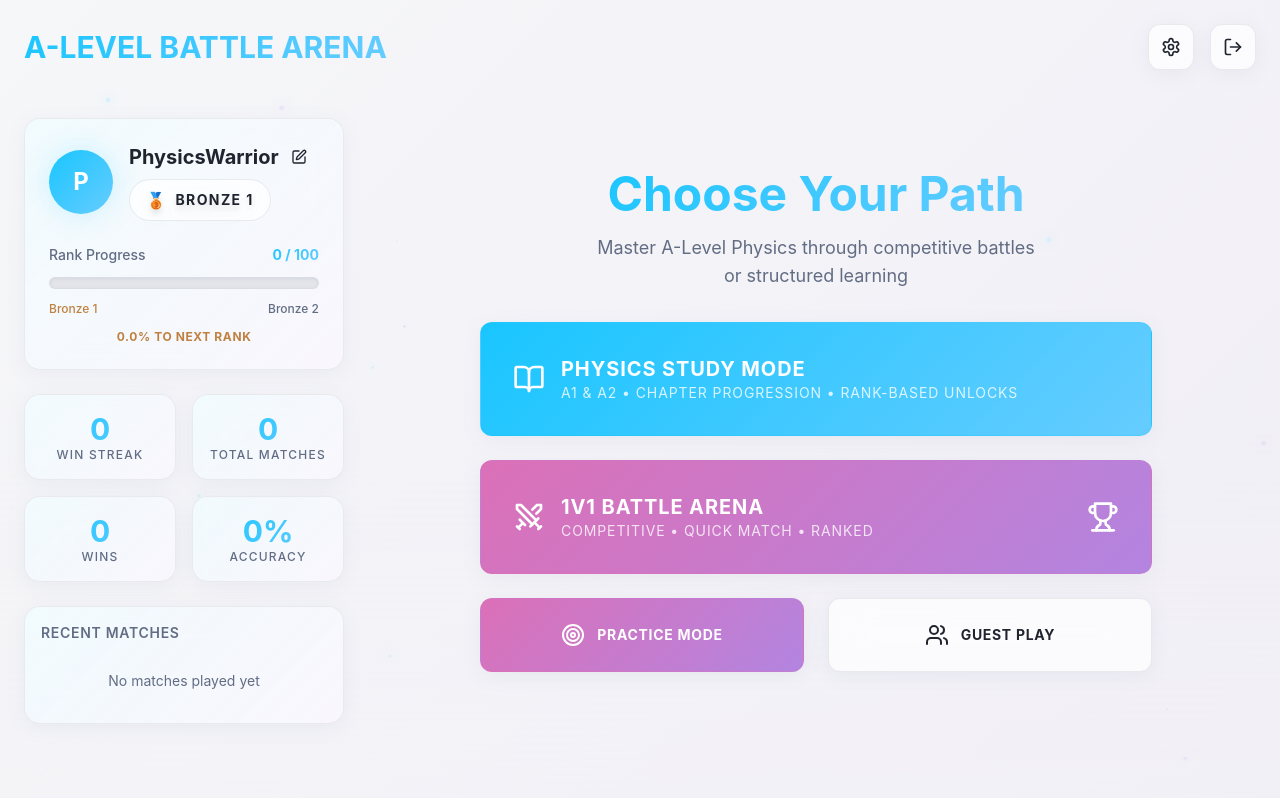
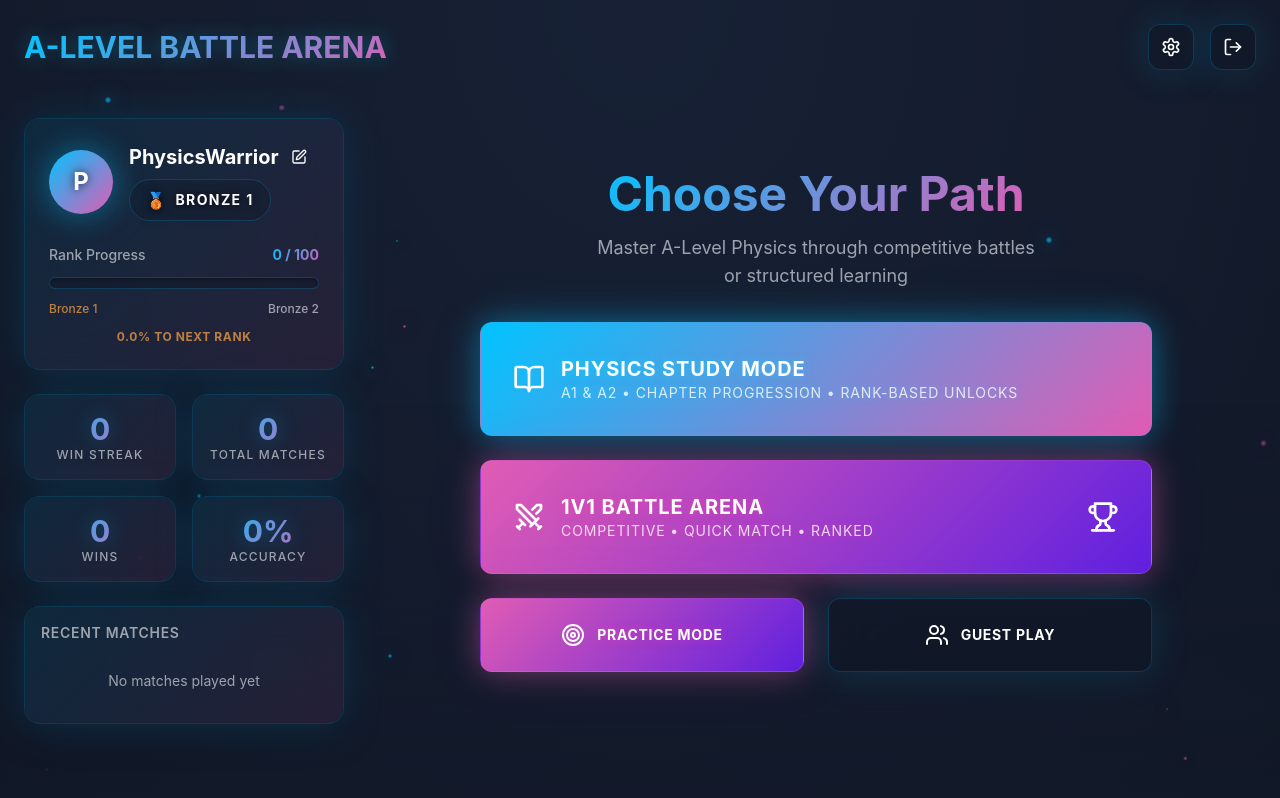
Before and after one commit to EatWheat-25/physics-duel-dash, a React (Vite) app: page / in a window 1280 px wide. Built offline with nearby package versions, Linux system fonts and the light colour scheme.

Commit message:
Reverted to commit 06101171b8b374e8b29e4594cadb989dbee5a6e6

```diff
--- a/src/components/Dashboard.tsx
+++ b/src/components/Dashboard.tsx
@@ -25,10 +25,11 @@ const Dashboard: React.FC<DashboardProps> = ({ onStartBattle, onSelectPhysicsMod
           animate={{ opacity: 1, x: 0 }}
           className="text-3xl font-bold"
           style={{
-            background: 'var(--gradient-primary)',
+            background: 'var(--gradient-cyber)',
             WebkitBackgroundClip: 'text',
             WebkitTextFillColor: 'transparent',
-            backgroundClip: 'text'
+            backgroundClip: 'text',
+            textShadow: '0 0 20px rgba(0, 229, 255, 0.3)'
           }}
         >
           A-LEVEL BATTLE ARENA
@@ -59,11 +60,11 @@ const Dashboard: React.FC<DashboardProps> = ({ onStartBattle, onSelectPhysicsMod
                 <div
                   className="absolute inset-0 rounded-full"
                   style={{
-                    background: 'var(--gradient-primary)',
-                    boxShadow: 'var(--shadow-glow)'
+                    background: 'var(--gradient-cyber)',
+                    boxShadow: 'var(--shadow-cyber-glow)'
                   }}
                 />
-                <span className="relative z-10 text-white font-bold">
+                <span className="relative z-10" style={{ textShadow: '0 0 10px rgba(0, 0, 0, 0.8)' }}>
                   {userData.avatar || userData.username.charAt(0).toUpperCase()}
                 </span>
               </div>
@@ -117,7 +118,7 @@ const Dashboard: React.FC<DashboardProps> = ({ onStartBattle, onSelectPhysicsMod
         >
           <div className="text-center space-y-4">
             <h2 className="text-5xl font-bold mb-4" style={{
-              background: 'var(--gradient-primary)',
+              background: 'var(--gradient-cyber)',
               WebkitBackgroundClip: 'text',
               WebkitTextFillColor: 'transparent',
               backgroundClip: 'text'
@@ -177,7 +178,7 @@ const Dashboard: React.FC<DashboardProps> = ({ onStartBattle, onSelectPhysicsMod
                 Practice Mode
               </motion.button>
               <motion.button
-              className="glassmorphism flex items-center justify-center gap-3 py-6 px-4 rounded-xl font-bold text-sm uppercase tracking-wider transition-all duration-300 hover:bg-white/50 hover:shadow-md"
+                className="glassmorphism flex items-center justify-center gap-3 py-6 px-4 rounded-xl font-bold text-sm uppercase tracking-wider transition-all duration-300 hover:bg-white/10"
                 whileHover={{ scale: 1.02 }}
                 whileTap={{ scale: 0.98 }}
               >
--- a/src/components/RankBadge.tsx
+++ b/src/components/RankBadge.tsx
@@ -34,11 +34,12 @@ const RankBadge: React.FC<RankBadgeProps> = ({
     <motion.div
       className={`inline-flex items-center gap-2 rounded-full font-bold uppercase tracking-widest glassmorphism ${sizeClasses[size]} ${className}`}
       style={{
-        background: `linear-gradient(135deg, ${rankData.gradient}, rgba(195, 100, 255, 0.1))`,
+        background: `linear-gradient(135deg, ${rankData.gradient}, rgba(0, 229, 255, 0.1))`,
         boxShadow: isSigma
-          ? `var(--shadow-soft), 0 0 25px ${rankData.glowColor}60`
-          : `var(--shadow-soft), 0 0 15px ${rankData.glowColor}40`,
-        border: `1px solid ${rankData.glowColor}30`
+          ? `var(--shadow-purple), 0 0 40px ${rankData.glowColor}80`
+          : `var(--shadow-cyber-glow), 0 0 20px ${rankData.glowColor}60`,
+        border: `1px solid ${rankData.glowColor}40`,
+        textShadow: '0 0 10px rgba(0, 0, 0, 0.8)'
       }}
       initial={showAnimation ? { scale: 0, rotate: -180 } : {}}
       animate={showAnimation ? { scale: 1, rotate: 0 } : {}}
@@ -51,8 +52,8 @@ const RankBadge: React.FC<RankBadgeProps> = ({
       whileHover={{
         scale: 1.05,
         boxShadow: isSigma
-          ? `var(--shadow-medium), 0 0 35px ${rankData.glowColor}80`
-          : `var(--shadow-medium), 0 0 25px ${rankData.glowColor}60`,
+          ? `var(--shadow-purple), 0 0 60px ${rankData.glowColor}`
+          : `var(--shadow-intense), 0 0 40px ${rankData.glowColor}80`,
       }}
     >
       <motion.span
--- a/src/components/RankProgressBar.tsx
+++ b/src/components/RankProgressBar.tsx
@@ -17,7 +17,7 @@ const RankProgressBar: React.FC<RankProgressBarProps> = ({ currentPoints, showAn
       <div className="flex justify-between text-sm">
         <span className="text-muted-foreground font-medium">Rank Progress</span>
         <span className="font-bold" style={{
-          background: 'var(--gradient-primary)',
+          background: 'var(--gradient-cyber)',
           WebkitBackgroundClip: 'text',
           WebkitTextFillColor: 'transparent',
           backgroundClip: 'text'
@@ -41,19 +41,19 @@ const RankProgressBar: React.FC<RankProgressBarProps> = ({ currentPoints, showAn
           }}
         />
 
-        {/* Soft shine effect */}
+        {/* Enhanced shine effect */}
         <motion.div
-          className="absolute top-0 left-0 h-full w-12 opacity-40"
+          className="absolute top-0 left-0 h-full w-12 opacity-60"
           style={{
-            background: 'linear-gradient(90deg, transparent, rgba(195, 100, 255, 0.4), transparent)',
+            background: 'linear-gradient(90deg, transparent, rgba(0, 229, 255, 0.6), transparent)',
           }}
           animate={{
             x: [-48, 320],
           }}
           transition={{
-            duration: 3,
+            duration: 2.5,
             repeat: Infinity,
-            repeatDelay: 5,
+            repeatDelay: 4,
             ease: "easeInOut"
           }}
         />
@@ -69,14 +69,14 @@ const RankProgressBar: React.FC<RankProgressBarProps> = ({ currentPoints, showAn
           className="text-xs font-bold tracking-wider"
           style={{
             color: currentRank.color,
-            textShadow: `0 0 5px ${currentRank.color}20`
+            textShadow: `0 0 10px ${currentRank.color}40`
           }}
           animate={showAnimation ? {
             scale: [1, 1.05, 1],
             textShadow: [
-              `0 0 0px ${currentRank.color}20`,
-              `0 0 8px ${currentRank.color}40`,
-              `0 0 3px ${currentRank.color}20`
+              `0 0 0px ${currentRank.color}40`,
+              `0 0 15px ${currentRank.color}80`,
+              `0 0 5px ${currentRank.color}40`
             ]
           } : {}}
           transition={{ duration: 1.2, delay: 1.8 }}
--- a/src/index.css
+++ b/src/index.css
@@ -8,67 +8,66 @@ All colors MUST be HSL.
 
 @layer base {
   :root {
-    /* Light Modern Gaming Theme - Clean & Professional */
-    --background: 220 20% 97%;  /* Light grayish-blue #F8F9FB */
-    --foreground: 220 20% 15%;  /* Dark text */
+    /* Neon Cyber Gaming Theme - Valorant x Duolingo inspired */
+    --background: 221 39% 11%;  /* Deep navy/charcoal #0A0F1C */
+    --foreground: 0 0% 100%;
 
-    --card: 0 0% 100%;
-    --card-foreground: 220 20% 15%;
+    --card: 221 39% 11%;
+    --card-foreground: 0 0% 100%;
 
-    --popover: 0 0% 100%;
-    --popover-foreground: 220 20% 15%;
+    --popover: 221 39% 15%;
+    --popover-foreground: 0 0% 100%;
 
-    --primary: 195 100% 55%;  /* Turquoise #00B8E6 */
-    --primary-foreground: 0 0% 100%;
+    --primary: 194 100% 50%;  /* Electric cyan #00E5FF */
+    --primary-foreground: 221 39% 11%;
 
-    --secondary: 220 15% 90%;
-    --secondary-foreground: 220 20% 15%;
+    --secondary: 221 39% 15%;
+    --secondary-foreground: 0 0% 100%;
 
-    --muted: 220 15% 90%;
-    --muted-foreground: 220 15% 45%;
+    --muted: 221 39% 15%;
+    --muted-foreground: 220 9% 65%;
 
-    --accent: 320 60% 65%;  /* Soft magenta #E063A7 */
+    --accent: 320 68% 62%;  /* Neon magenta #FF3CAC */
     --accent-foreground: 0 0% 100%;
 
-    --destructive: 0 70% 60%;
+    --destructive: 0 84% 60%;
     --destructive-foreground: 0 0% 100%;
 
-    --border: 220 15% 85%;
-    --input: 0 0% 100%;
-    --ring: 195 100% 55%;
+    --border: 221 39% 20%;
+    --input: 221 39% 15%;
+    --ring: 194 100% 50%;
 
-    /* Light Theme Colors */
-    --light-turquoise: 195 100% 55%;    /* #00B8E6 */
-    --light-sky: 200 100% 70%;          /* #33CCFF */
-    --light-pink: 320 60% 65%;          /* #E063A7 */
-    --light-purple: 270 60% 70%;        /* #B084FC */
-    --light-lavender: 260 30% 85%;      /* #E0D4F7 */
+    /* Cyber Neon Colors */
+    --cyber-cyan: 194 100% 50%;      /* #00E5FF */
+    --cyber-pink: 320 68% 62%;       /* #FF3CAC */
+    --cyber-purple: 260 75% 50%;     /* #784BA0 */
+    --cyber-navy: 221 39% 11%;       /* #0A0F1C */
 
-    /* Updated Rank Colors - Lighter & Softer */
-    --rank-bronze: 25 80% 70%;          /* #FFB570 */
-    --rank-silver: 220 15% 75%;         /* #D9E2EC */
-    --rank-gold: 45 90% 70%;            /* #FFE380 */
-    --rank-diamond: 185 85% 75%;        /* #4DDFF6 */
-    --rank-sigma: 270 85% 75%;          /* #C084FC */
+    /* Rank Colors */
+    --rank-bronze: 25 95% 63%;       /* #FF9F45 */
+    --rank-silver: 0 0% 75%;         /* #C0C0C0 */
+    --rank-gold: 51 100% 50%;        /* #FFD700 */
+    --rank-diamond: 185 100% 50%;    /* #00FFF7 */
+    --rank-sigma: 280 100% 56%;      /* #A020F0 */
 
-    /* Light Glassmorphism Effects */
-    --glass-bg: hsla(0, 0%, 100%, 0.7);
-    --glass-border: hsla(220, 15%, 85%, 0.5);
-    --glass-glow: 0 4px 20px hsla(220, 20%, 70%, 0.1);
+    /* Glassmorphism & Glow Effects */
+    --glass-bg: hsla(221, 39%, 11%, 0.4);
+    --glass-border: hsla(194, 100%, 50%, 0.2);
+    --glass-glow: 0 0 40px hsla(194, 100%, 50%, 0.15);
 
-    /* Light Gradients */
-    --gradient-primary: linear-gradient(135deg, hsl(195 100% 55%), hsl(200 100% 70%));
-    --gradient-secondary: linear-gradient(135deg, hsl(320 60% 65%), hsl(270 60% 70%));
-    --gradient-bg: linear-gradient(135deg, hsl(220 20% 97%) 0%, hsl(260 30% 95%) 100%);
-    --gradient-card: linear-gradient(135deg, hsla(0, 0%, 100%, 0.8), hsla(0, 0%, 100%, 0.6));
-    --gradient-subtle: linear-gradient(135deg, hsla(195, 100%, 95%, 0.5), hsla(270, 60%, 95%, 0.3));
+    /* Neon Gradients */
+    --gradient-cyber: linear-gradient(135deg, hsl(194 100% 50%), hsl(320 68% 62%));
+    --gradient-neon: linear-gradient(135deg, hsl(320 68% 62%), hsl(260 75% 50%));
+    --gradient-bg: radial-gradient(ellipse at top, hsl(221 39% 15%) 0%, hsl(221 39% 11%) 100%);
+    --gradient-card: linear-gradient(135deg, hsla(221, 39%, 15%, 0.8), hsla(221, 39%, 20%, 0.4));
+    --gradient-glow: linear-gradient(135deg, hsla(194, 100%, 50%, 0.1), hsla(320, 68%, 62%, 0.1));
 
-    /* Soft Shadows */
-    --shadow-soft: 0 4px 20px hsla(220, 20%, 50%, 0.08);
-    --shadow-medium: 0 8px 30px hsla(220, 20%, 40%, 0.12);
-    --shadow-strong: 0 12px 40px hsla(220, 20%, 30%, 0.15);
-    --shadow-glow: 0 0 30px hsla(195, 100%, 55%, 0.2);
-    --shadow-pink-glow: 0 0 30px hsla(320, 60%, 65%, 0.2);
+    /* Enhanced Shadows */
+    --shadow-cyber-glow: 0 0 30px hsla(194, 100%, 50%, 0.4), 0 0 60px hsla(194, 100%, 50%, 0.1);
+    --shadow-neon-glow: 0 0 30px hsla(320, 68%, 62%, 0.4), 0 0 60px hsla(320, 68%, 62%, 0.1);
+    --shadow-glass: 0 8px 32px hsla(221, 39%, 11%, 0.6);
+    --shadow-intense: 0 0 100px hsla(194, 100%, 50%, 0.3);
+    --shadow-purple: 0 0 40px hsla(280, 100%, 56%, 0.5);
 
     --radius: 1rem;
 
@@ -144,12 +143,12 @@ All colors MUST be HSL.
 }
 
 @layer components {
-  /* Light Modern Gaming Components */
+  /* Cyber Gaming Components */
   .cyber-card {
     @apply rounded-2xl border backdrop-blur-xl;
     background: var(--glass-bg);
     border: 1px solid var(--glass-border);
-    box-shadow: var(--shadow-soft);
+    box-shadow: var(--glass-glow), var(--shadow-glass);
     backdrop-filter: blur(20px);
     position: relative;
   }
@@ -162,41 +161,62 @@ All colors MUST be HSL.
     right: 0;
     bottom: 0;
     border-radius: inherit;
-    background: var(--gradient-subtle);
+    background: var(--gradient-glow);
     z-index: -1;
   }
 
   .cyber-button {
-    @apply px-6 py-4 rounded-xl font-bold text-sm uppercase tracking-wider transition-all duration-300 relative overflow-hidden;
-    background: var(--gradient-primary);
-    box-shadow: var(--shadow-soft);
-    color: white;
-    border: 1px solid hsla(195, 100%, 55%, 0.2);
+    @apply px-6 py-4 rounded-xl font-bold text-sm uppercase tracking-wider transition-all duration-500 relative overflow-hidden;
+    background: var(--gradient-cyber);
+    box-shadow: var(--shadow-cyber-glow);
+    text-shadow: 0 0 10px rgba(0, 229, 255, 0.5);
+    border: 1px solid hsla(194, 100%, 50%, 0.3);
+  }
+
+  .cyber-button::before {
+    content: '';
+    position: absolute;
+    top: 0;
+    left: -100%;
+    width: 100%;
+    height: 100%;
+    background: linear-gradient(90deg, transparent, hsla(194, 100%, 80%, 0.2), transparent);
+    transition: left 0.5s;
+  }
+
+  .cyber-button:hover::before {
+    left: 100%;
   }
 
   .cyber-button:hover {
-    transform: translateY(-2px);
-    box-shadow: var(--shadow-glow);
+    transform: translateY(-3px) scale(1.02);
+    box-shadow: var(--shadow-intense);
+    animation: pulse-glow 2s infinite;
   }
 
   .cyber-button-neon {
-    @apply px-6 py-4 rounded-xl font-bold text-sm uppercase tracking-wider transition-all duration-300 relative overflow-hidden;
-    background: var(--gradient-secondary);
-    box-shadow: var(--shadow-soft);
-    color: white;
-    border: 1px solid hsla(320, 60%, 65%, 0.2);
+    @apply px-6 py-4 rounded-xl font-bold text-sm uppercase tracking-wider transition-all duration-500 relative overflow-hidden;
+    background: var(--gradient-neon);
+    box-shadow: var(--shadow-neon-glow);
+    text-shadow: 0 0 10px rgba(255, 60, 172, 0.5);
+    border: 1px solid hsla(320, 68%, 62%, 0.3);
   }
 
   .cyber-button-neon:hover {
-    transform: translateY(-2px);
-    box-shadow: var(--shadow-pink-glow);
+    transform: translateY(-3px) scale(1.02);
+    box-shadow: 0 0 80px hsla(320, 68%, 62%, 0.4);
+  }
+
+  @keyframes pulse-glow {
+    0%, 100% { box-shadow: var(--shadow-cyber-glow); }
+    50% { box-shadow: var(--shadow-intense); }
   }
 
   .glassmorphism {
     background: var(--glass-bg);
     backdrop-filter: blur(20px);
     border: 1px solid var(--glass-border);
-    box-shadow: var(--shadow-soft);
+    box-shadow: var(--glass-glow);
   }
 
   /* Enhanced Input */
@@ -209,11 +229,11 @@ All colors MUST be HSL.
 
   .cyber-input:focus {
     outline: none;
-    border-color: hsl(195 100% 55%);
-    box-shadow: var(--shadow-glow);
+    border-color: hsl(194 100% 50%);
+    box-shadow: var(--shadow-cyber-glow);
   }
 
-  /* Soft Light Grid Background */
+  /* Animated Cyber Grid Background */
   .cyber-grid {
     position: fixed;
     top: 0;
@@ -221,18 +241,18 @@ All colors MUST be HSL.
     width: 100%;
     height: 100%;
     pointer-events: none;
-    opacity: 0.02;
+    opacity: 0.03;
     z-index: 0;
     background-image:
-      linear-gradient(rgba(195, 100, 255, 0.1) 1px, transparent 1px),
-      linear-gradient(90deg, rgba(195, 100, 255, 0.1) 1px, transparent 1px);
-    background-size: 60px 60px;
-    animation: grid-move 30s linear infinite;
+      linear-gradient(rgba(0, 229, 255, 0.1) 1px, transparent 1px),
+      linear-gradient(90deg, rgba(0, 229, 255, 0.1) 1px, transparent 1px);
+    background-size: 50px 50px;
+    animation: grid-move 20s linear infinite;
   }
 
   @keyframes grid-move {
     0% { transform: translate(0, 0); }
-    100% { transform: translate(60px, 60px); }
+    100% { transform: translate(50px, 50px); }
   }
 
   /* Floating Particles */
@@ -253,13 +273,13 @@ All colors MUST be HSL.
   }
 
   .particle-cyan {
-    background: radial-gradient(circle, hsl(195 100% 85% / 0.6), hsl(195 100% 85% / 0));
-    box-shadow: 0 0 15px hsl(195 100% 70% / 0.3);
+    background: radial-gradient(circle, hsl(194 100% 50% / 0.8), hsl(194 100% 50% / 0));
+    box-shadow: 0 0 20px hsl(194 100% 50% / 0.5);
   }
 
   .particle-pink {
-    background: radial-gradient(circle, hsl(270 60% 85% / 0.6), hsl(270 60% 85% / 0));
-    box-shadow: 0 0 15px hsl(270 60% 70% / 0.3);
+    background: radial-gradient(circle, hsl(320 68% 62% / 0.8), hsl(320 68% 62% / 0));
+    box-shadow: 0 0 20px hsl(320 68% 62% / 0.5);
   }
 
   @keyframes float-particle {
@@ -284,15 +304,21 @@ All colors MUST be HSL.
   /* Progress Bar Enhancements */
   .cyber-progress {
     @apply relative h-3 rounded-full overflow-hidden;
-    background: hsl(220 15% 90%);
+    background: var(--glass-bg);
     border: 1px solid var(--glass-border);
-    box-shadow: inset 0 1px 3px hsla(220, 20%, 50%, 0.1);
+    box-shadow: inset 0 2px 4px rgba(0, 0, 0, 0.3);
   }
 
   .cyber-progress-fill {
     @apply h-full transition-all duration-1000 ease-out;
-    background: var(--gradient-primary);
-    box-shadow: 0 0 15px hsl(195 100% 55% / 0.3);
+    background: var(--gradient-cyber);
+    box-shadow: 0 0 20px hsl(194 100% 50% / 0.4);
+    animation: progress-glow 2s ease-in-out infinite alternate;
+  }
+
+  @keyframes progress-glow {
+    from { box-shadow: 0 0 10px hsl(194 100% 50% / 0.4); }
+    to { box-shadow: 0 0 30px hsl(194 100% 50% / 0.8); }
   }
 
   /* Stats Card Enhancement */
@@ -302,15 +328,16 @@ All colors MUST be HSL.
 
   .stat-number {
     @apply text-3xl font-bold;
-    background: var(--gradient-primary);
+    background: var(--gradient-cyber);
     -webkit-background-clip: text;
     -webkit-text-fill-color: transparent;
     background-clip: text;
+    filter: drop-shadow(0 0 10px hsl(194 100% 50% / 0.3));
   }
 
   .stat-label {
     @apply text-xs uppercase tracking-widest font-medium;
-    color: hsl(220 15% 45%);
+    color: hsl(220 9% 65%);
   }
 
   /* Legacy classes for backward compatibility */
```
Lines whose indentation alone changed are shown as unchanged.
